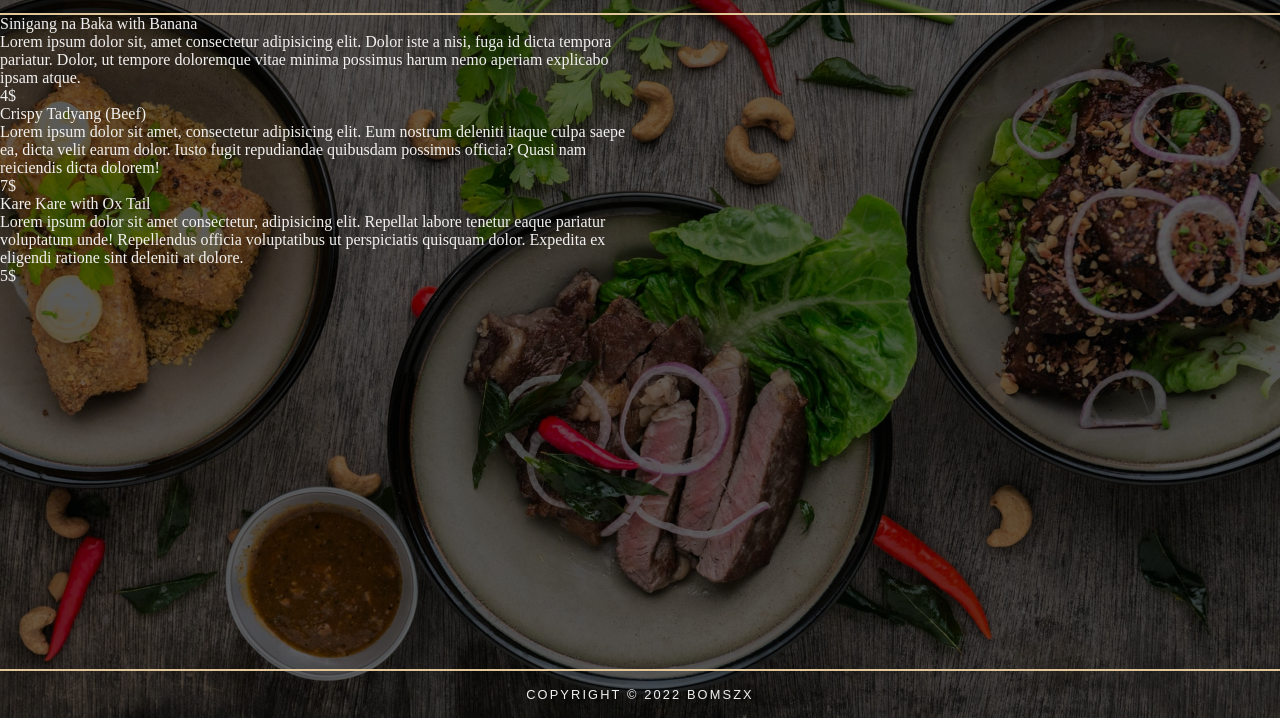
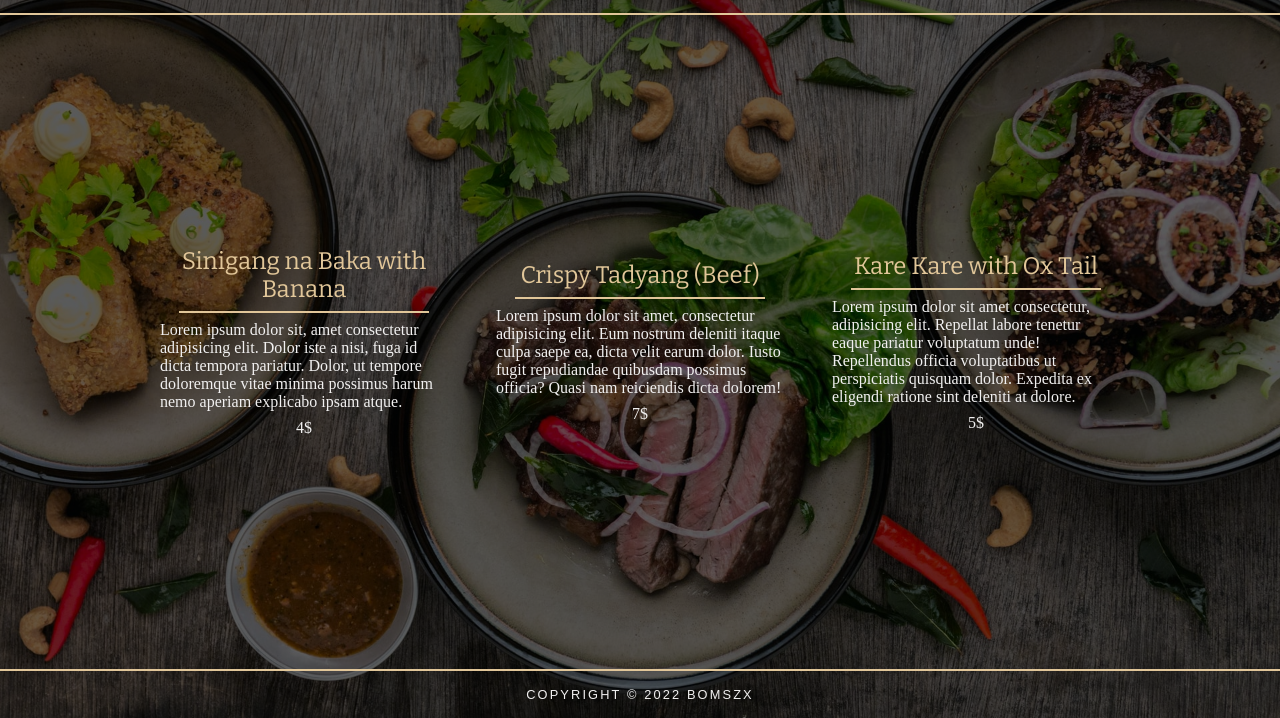
Before and after one commit to bomszx/restaurant-page, a website built with webpack: page dist/index.html in a window 1280 px wide. Shown: the part 82-800 px from the top of the page. Built offline with nearby package versions, Linux system fonts and the light colour scheme; a web font is replaced by a local one.

Commit message:
styled menu components

```diff
--- a/src/menu.js
+++ b/src/menu.js
@@ -20,26 +20,32 @@ const menuArr = [
 
 // then this function will append to our main content element
 const renderMenu = () => {
-    const menuContainer = document.createElement('div')
-    const menuItem = document.createElement('div')
+    const menuContainer = document.createElement('div');
+
     menuArr.forEach((menu) => {
 
         const pTitle = document.createElement('p');
-        const p = document.createElement('p')
-        const pPrice = document.createElement('p')
+        const menuItem = document.createElement('div');
+        const p = document.createElement('p');
+        const pPrice = document.createElement('p');
+        const hr = document.createElement('hr');
 
-        pTitle.innerText = `${menu.name}`
-        p.innerText = `${menu.description}`
-        pPrice.innerText = `${menu.price}`
+        pTitle.classList.add('pTitle')
+        menuContainer.classList.add('menuSection');
+        menuItem.classList.add('menuItem')
 
-        menuContainer.classList.add('menuSection')
+        pTitle.innerText = `${menu.name}`;
+        p.innerText = `${menu.description}`;
+        pPrice.innerText = `${menu.price}`;
+
         menuItem.append(pTitle)
-        menuItem.append(p)
-        menuItem.append(pPrice)
-        menuContainer.append(menuItem)
-
+        menuItem.append(hr);
+        menuItem.append(p);
+        menuItem.append(pPrice);
+        menuContainer.append(menuItem);
     })
     return menuContainer
+
 }
 
 
--- a/src/style.css
+++ b/src/style.css
@@ -84,7 +84,7 @@ button {
     height: 100vh;
     background-color: var(--black-gradient);
 
-    gap: 1.5rem;
+    gap: 1rem;
 }
 
 .menuBtn {
@@ -94,7 +94,7 @@ button {
 .titleElement p {
     font-family: 'Bitter', serif;
     color: var(--biege);
-    font-size: 3.5rem;
+    font-size: 3rem;
     font-weight: 500;
 }
 
@@ -113,6 +113,7 @@ hr {
 }
 
 /* About Section */
+
 .aboutContainer {
     display: flex;
 
@@ -126,11 +127,34 @@ hr {
 
 .menuSection {
     display: grid;
-    grid-template-columns: repeat(2, minmax(250px, 1fr));
+    grid-template-columns: repeat(3, minmax(250px, 1fr));
     height: 100%;
     background-color: var(--black-gradient);
     color: var(--dirty-white);
+    align-items: center;
+    justify-content: center;
+
+    padding: 10rem;
+    grid-gap: 3rem;
+
+
 }
+
+.pTitle {
+    font-family: 'Bitter', serif;
+    color: var(--biege);
+    font-size: 1.5rem;
+    font-weight: 500;
+    text-align: center;
+}
+
+.menuItem {
+    display: flex;
+    flex-direction: column;
+    align-items: center;
+    gap: .5rem;
+}
+
 
 /* Footer Section */
 
```
Also changed, not shown: dist/main.js.
